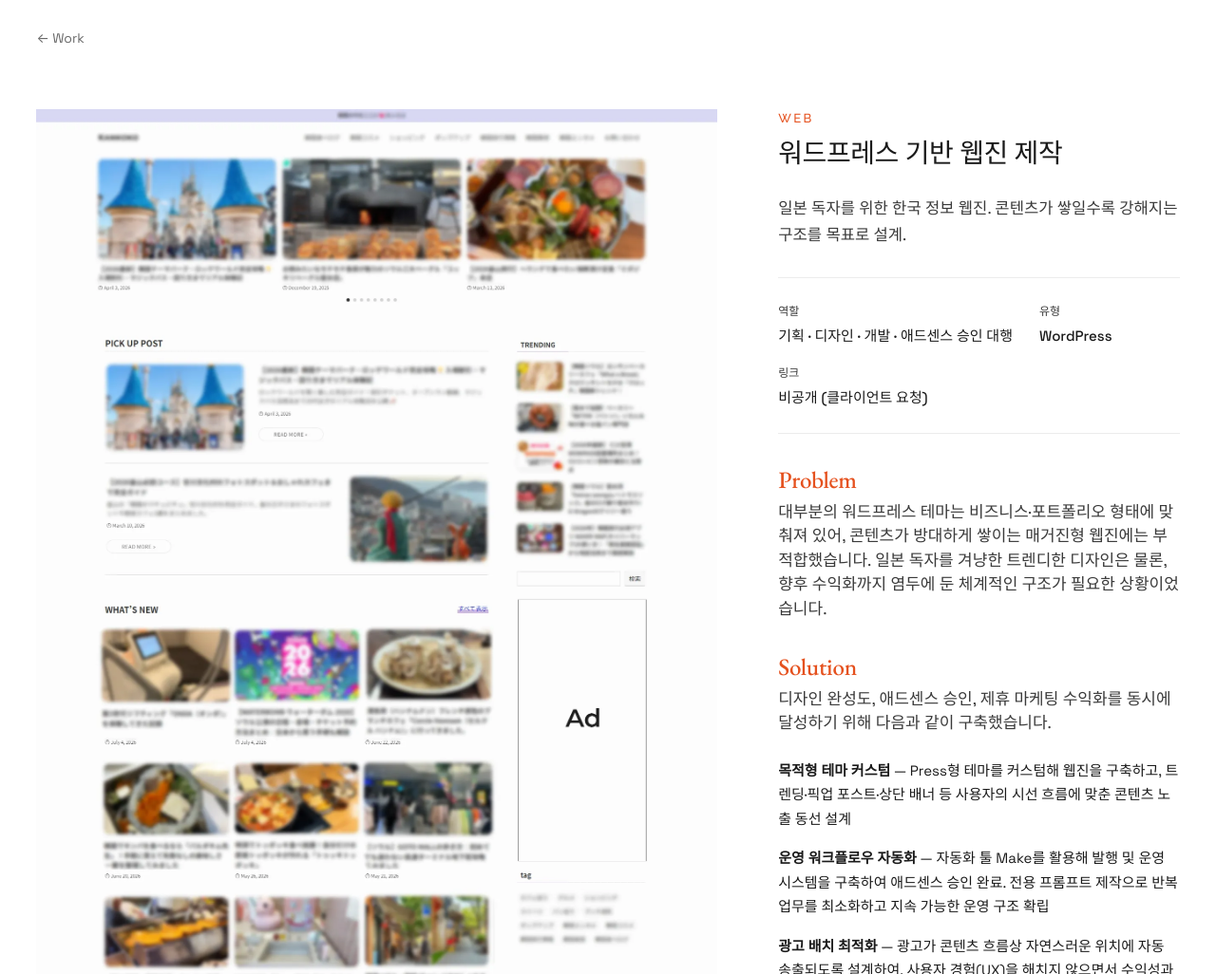
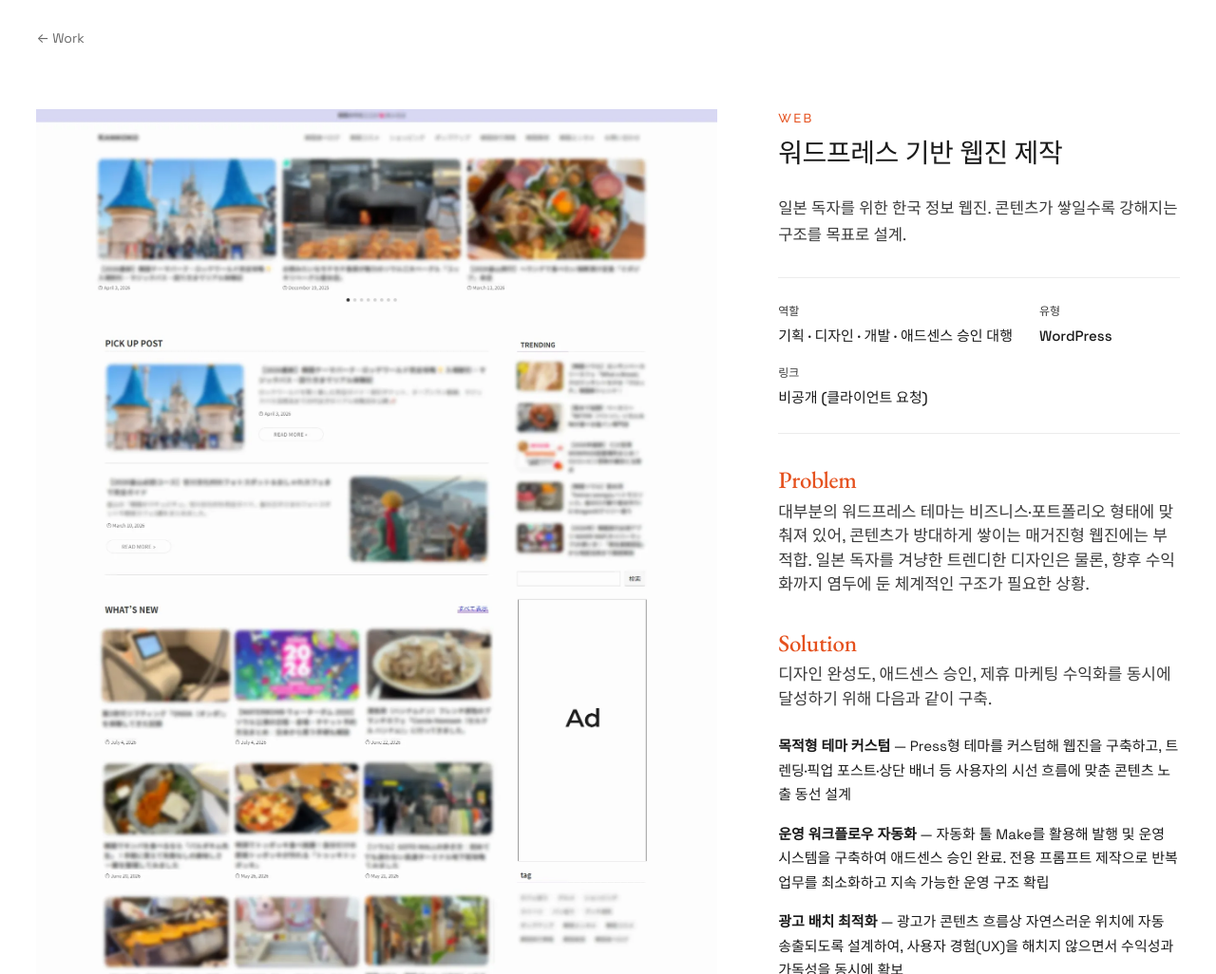
Before and after one commit to SOOOOPERNOVA/studios, a plain HTML site: page case/case01/index.html in a window 1280 px wide. Shown: the part 74-1100 px from the top of the page at 95% size. Drawn offline with nearby package versions, Linux system fonts and the light colour scheme; files whose address does not match are found by name; a web font is replaced by a local one.

Commit message:
Add files via upload

```diff
--- a/case/case01/index.html
+++ b/case/case01/index.html
@@ -59,11 +59,11 @@
 
       <div class="case__body">
         <h2>Problem</h2>
-        <p>대부분의 워드프레스 테마는 비즈니스·포트폴리오 형태에 맞춰져 있어, 콘텐츠가 방대하게 쌓이는 매거진형 웹진에는 부적합했습니다.
-            일본 독자를 겨냥한 트렌디한 디자인은 물론, 향후 수익화까지 염두에 둔 체계적인 구조가 필요한 상황이었습니다.</p>
+        <p>대부분의 워드프레스 테마는 비즈니스·포트폴리오 형태에 맞춰져 있어, 콘텐츠가 방대하게 쌓이는 매거진형 웹진에는 부적합.
+            일본 독자를 겨냥한 트렌디한 디자인은 물론, 향후 수익화까지 염두에 둔 체계적인 구조가 필요한 상황.</p>
 
       <h2>Solution</h2>
-        <p>디자인 완성도, 애드센스 승인, 제휴 마케팅 수익화를 동시에 달성하기 위해 다음과 같이 구축했습니다.</p>
+        <p>디자인 완성도, 애드센스 승인, 제휴 마케팅 수익화를 동시에 달성하기 위해 다음과 같이 구축.</p>
         <ul class="case__list">
           <li><strong>목적형 테마 커스텀</strong> — Press형 테마를 커스텀해 웹진을 구축하고, 트렌딩·픽업 포스트·상단 배너 등 사용자의 시선 흐름에 맞춘 콘텐츠 노출 동선 설계</li>
           <li><strong>운영 워크플로우 자동화</strong> — 자동화 툴 Make를 활용해 발행 및 운영 시스템을 구축하여 애드센스 승인 완료. 전용 프롬프트 제작으로 반복업무를 최소화하고 지속 가능한 운영 구조 확립</li>
```
